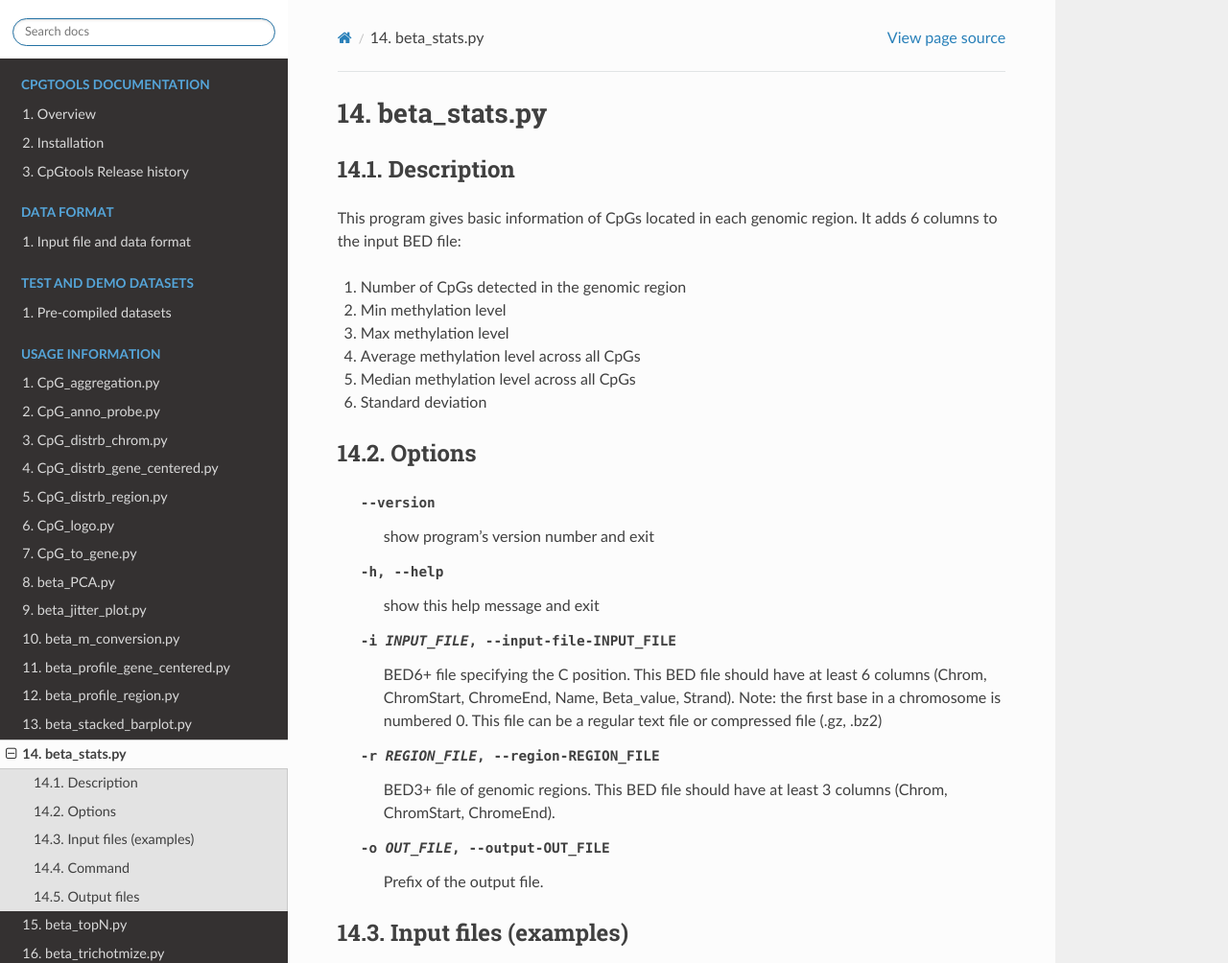
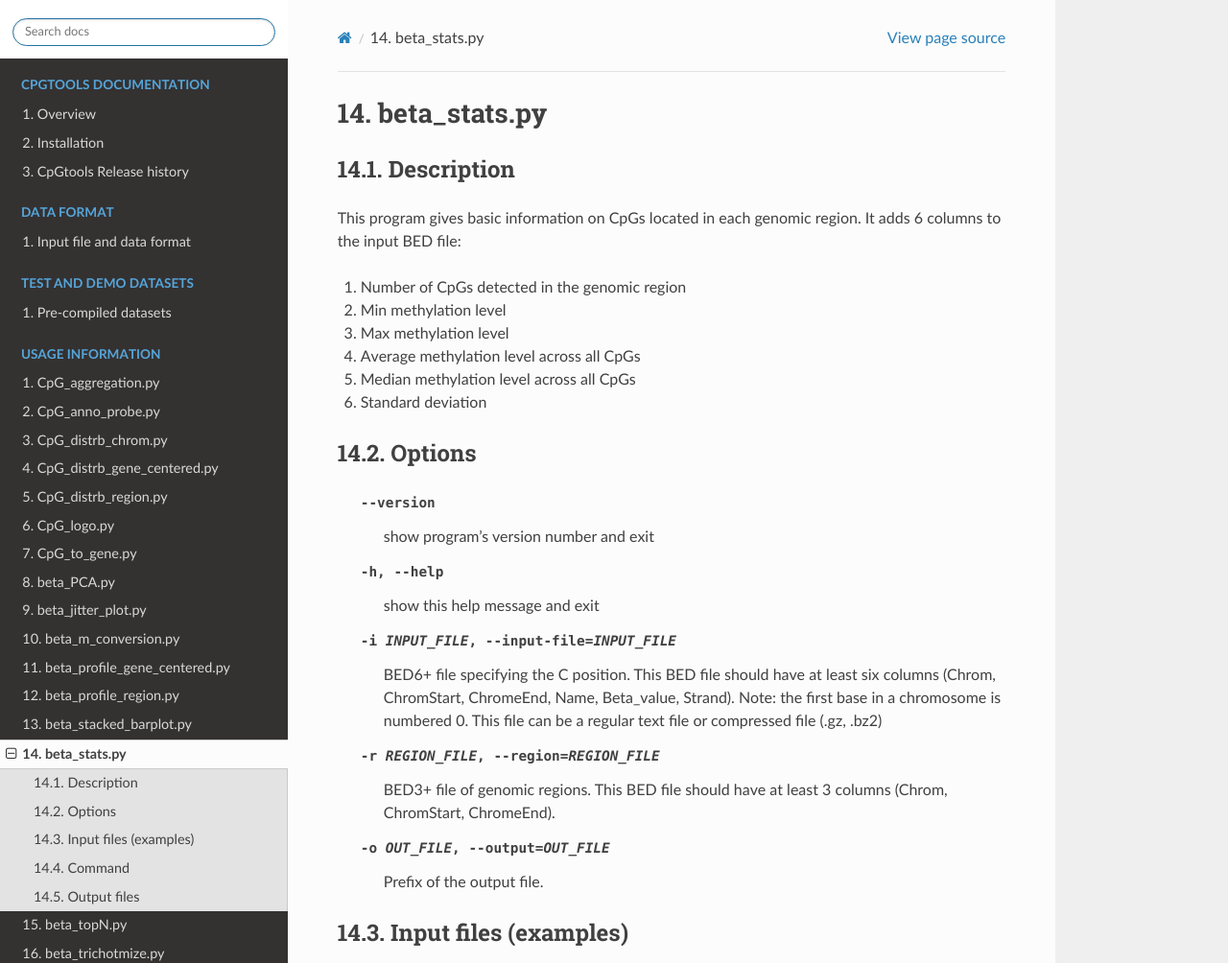
Before and after one commit to liguowang/cpgtools, a Sphinx documentation site: the page built from docs/source/demo/beta_stats.rst, in a window 1280 px wide and 1400 px high. Shown: the top 1004 px of the window at 96% size. Built offline with Sphinx 7.4.7 and the Read the Docs theme 2.0.0, drawn with Linux system fonts in a browser that asks for light colours.

Commit message:
Update beta_stats.rst

```diff
--- a/docs/source/demo/beta_stats.rst
+++ b/docs/source/demo/beta_stats.rst
@@ -3,7 +3,7 @@ beta_stats.py
 
 Description
 -------------
-This program gives basic information of CpGs located in each genomic region. It adds 6
+This program gives basic information on CpGs located in each genomic region. It adds 6
 columns to the input BED file:
 
 1. Number of CpGs detected in the genomic region
@@ -18,17 +18,17 @@ Options
 
   --version             show program's version number and exit
   -h, --help            show this help message and exit
-  -i INPUT_FILE, --input-file-INPUT_FILE
+  -i INPUT_FILE, --input-file=INPUT_FILE
                         BED6+ file specifying the C position. This BED file
-                        should have at least 6 columns (Chrom, ChromStart,
+                        should have at least six columns (Chrom, ChromStart,
                         ChromeEnd, Name, Beta_value, Strand).  Note: the first
                         base in a chromosome is numbered 0. This file can be a
                         regular text file or compressed file (.gz, .bz2)
-  -r REGION_FILE, --region-REGION_FILE
+  -r REGION_FILE, --region=REGION_FILE
                         BED3+ file of genomic regions. This BED file should
                         have at least 3 columns (Chrom, ChromStart,
                         ChromeEnd).
-  -o OUT_FILE, --output-OUT_FILE
+  -o OUT_FILE, --output=OUT_FILE
                         Prefix of the output file.
 
 
```
